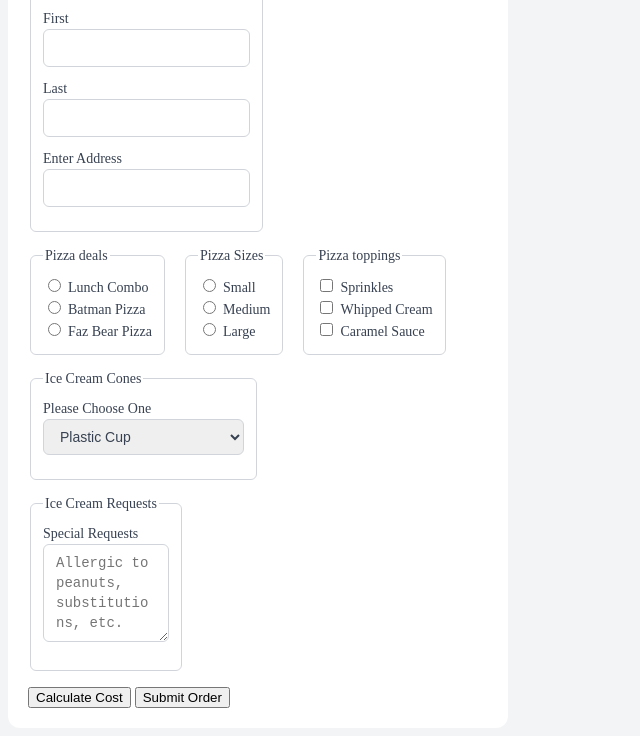
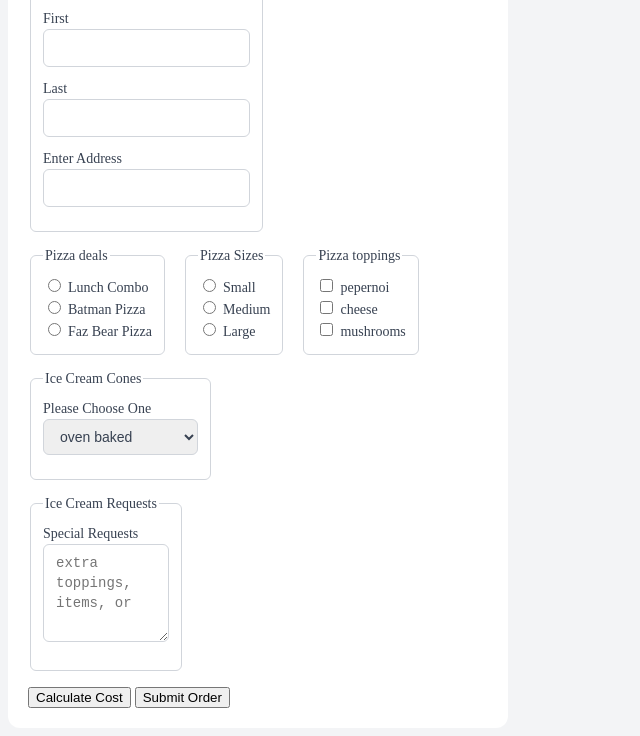
Before and after one commit to Light1222/Pizzeria-, a plain HTML site: page index.html in a window 1280 px wide. Shown: the part 127-863 px from the top of the page, without its empty margins (0-640 px from the left). Drawn offline with Linux system fonts and the light colour scheme.

Commit message:
initial commit

```diff
--- a/index.html
+++ b/index.html
@@ -65,15 +65,15 @@
                             <legend>Pizza toppings</legend>
                             <div>
                                 <input type="checkbox" id="sprinkles" name="sprinkles" value="sprinkles">
-                                <label for="sprinkles">Sprinkles</label>
+                                <label for="sprinkles">pepernoi</label>
                             </div>
                             <div>
                                 <input type="checkbox" id="whippedCream" name="whippedCream" value="whippedCream">
-                                <label for="whippedCream">Whipped Cream</label>
+                                <label for="whippedCream">cheese</label>
                             </div>
                             <div>
                                 <input type="checkbox" id="caramel" name="caramel" value="caramel">
-                                <label for="caramel"> Caramel Sauce </label>
+                                <label for="caramel"> mushrooms </label>
                             </div>
                         </fieldset>
                     </div>
@@ -84,10 +84,10 @@
 
                         <label for="container">Please Choose One</label>
                         <select name="container" id="container">
-                            <option value="cup">Plastic Cup</option>
-                            <option value="sugar">Sugar Cone </option>
-                            <option value="waffle">Waffle Cone</option>
-                            <option value="dippedWaffle"> Chocolate Dipped Waffle</option>
+                            <option value="cup">oven baked</option>
+                            <option value="sugar">robot baked </option>
+                            <option value="waffle">brick oven</option>
+                            <option value="dippedWaffle"> mircowave baked</option>
                         </select>
                     </fieldset>
                 </div>
@@ -95,7 +95,7 @@
                     <fieldset>
                         <legend>Ice Cream Requests</legend>
                         <label for="SpecialRequests"> Special Requests</label>
-                        <textarea id="SpecialRequests" name="SpecialRequests" rows="4" cols="10" placeholder="Allergic to peanuts, substitutions, etc."></textarea>
+                        <textarea id="SpecialRequests" name="SpecialRequests" rows="4" cols="10" placeholder="extra toppings, items, or "></textarea>
                     </fieldset>
                 </div>
                 <button type="button" onclick="alert('Free today for our Grand Opening!')">Calculate Cost</button>
```
